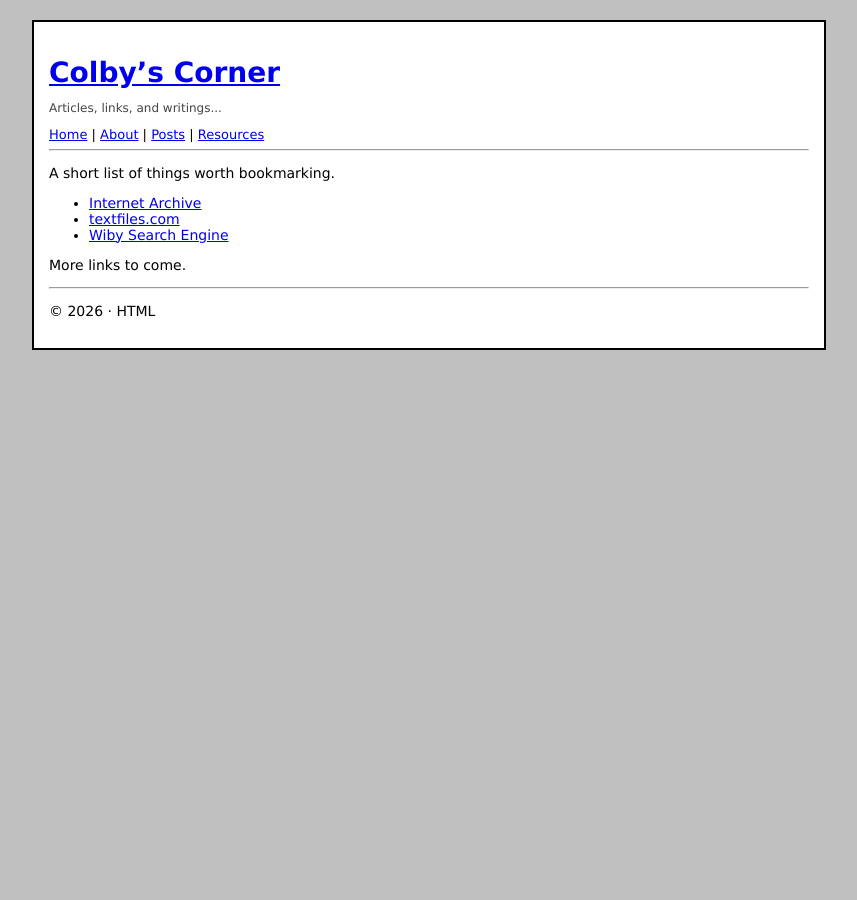
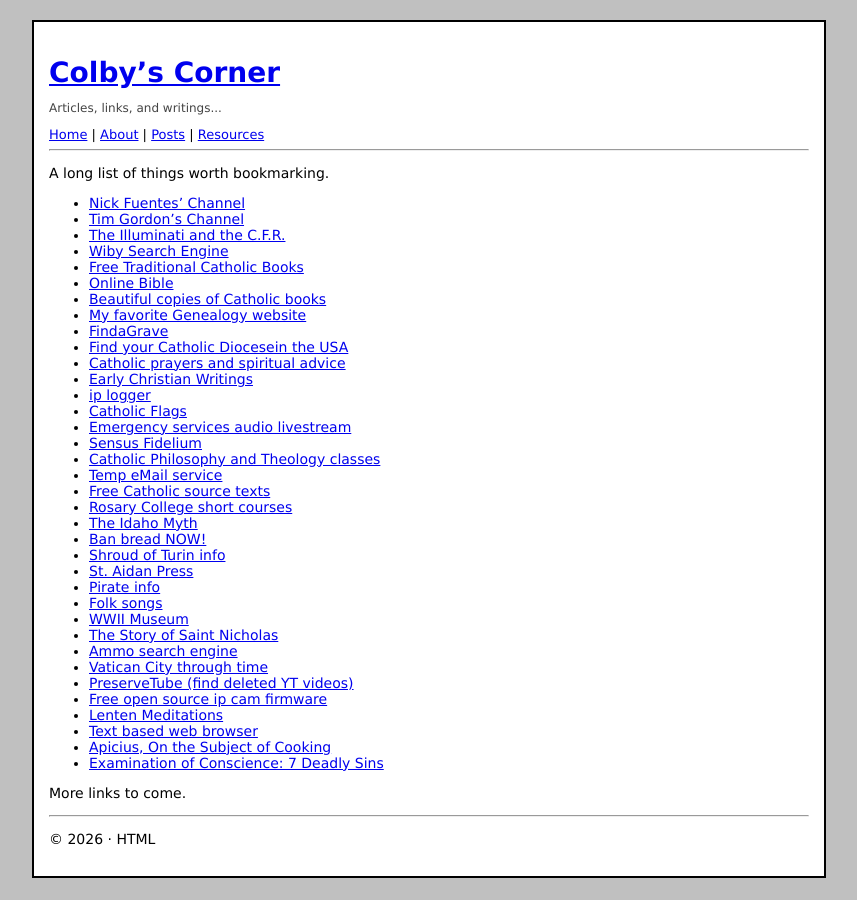
Before and after one commit to c-ee-g/c-ee-g.github.io, a Jekyll site: the page built from resources.md, in a window 1280 px wide. Shown: the whole page, without its empty margins (211-1068 px from the left). Built offline with Jekyll 4.4.1, drawn with Linux system fonts in a browser that asks for light colours.

Commit message:
Update resources list with new links
Expanded the list of resources with additional links and descriptions.

```diff
--- a/resources.md
+++ b/resources.md
@@ -3,10 +3,44 @@ layout: default
 title: Resources
 ---
 
-A short list of things worth bookmarking.
+A long list of things worth bookmarking.
 
-- <a href="https://archive.org">Internet Archive</a>
-- <a href="https://textfiles.com">textfiles.com</a>
+- <a href="https://rumble.com/c/nickjfuentes">Nick Fuentes' Channel</a>
+- <a href="https://rumble.com/user/TimothyGordon/channels">Tim Gordon's Channel</a>
+- <a href="https://rumble.com/embed/v4r2wnu)">The Illuminati and the C.F.R.</a>
 - <a href="https://wiby.me">Wiby Search Engine</a>
+- <a href="https://www.traditionalcatholic.co/free-catholicbooks/">Free Traditional Catholic Books</a>
+- <a href="https://www.drbo.org/">Online Bible</a>
+- <a href="https://www.baronius.com/">Beautiful copies of Catholic books</a>
+- <a href="https://www.familysearch.org/">My favorite Genealogy website</a>
+- <a href="https://www.findagrave.com/">FindaGrave</a>
+- <a href="https://maps.gavinr.com/usa-catholic-dioceses/">Find your Catholic Diocesein the USA</a>
+- <a href="https://www.nococcm.org/fr-freihofers-resources/">Catholic prayers and spiritual advice</a>
+- <a href="https://www.earlychristianwritings.com/ignatius.html">Early Christian Writings</a>
+- <a href="https://grabify.link/">ip logger</a>
+- <a href="tradflags.com">Catholic Flags</a>
+- <a href="https://www.broadcastify.com/">Emergency services audio livestream</a>
+- <a href="https://sensusfidelium.com/">Sensus Fidelium</a>
+- <a href="https://nsti.com/">Catholic Philosophy and Theology classes</a>
+- <a href="https://temp-mail.org/en/">Temp eMail service</a>
+- <a href="https://catholiclibrary.org/">Free Catholic source texts</a>
+- <a href="https://rosary.college/short-courses/">Rosary College short courses</a>
+- <a href="https://www.fantasymaps.com/stuff/idaho.html">The Idaho Myth</a>
+- <a href="http://user.pa.net/~nrwing/whataguy/banbread/">Ban bread NOW!</a>
+- <a href="https://shroud.com/menu.htm">Shroud of Turin info</a>
+- <a href="https://staidanpress.com/catalog/">St. Aidan Press</a>
+- <a href="https://www.thepirateking.com/index.htm">Pirate info</a>
+- <a href="https://www.contemplator.com/scotland/index.html">Folk songs</a>
+- <a href="http://www.robertsarmory.com/">WWII Museum</a>
+- <a href="https://pages.ucsd.edu/~dkjordan/scriptorium/nicholas/Nicholas.html">The Story of Saint Nicholas</a>
+- <a href="https://ammoseek.com/">Ammo search engine</a>
+- <a href="https://www.vaticanstate.va/en/state-and-government/history/vatican-city-through-time.html">Vatican City through time</a>
+- <a href="https://preservetube.com/">PreserveTube (find deleted YT videos)</a>
+- <a href="https://thingino.com/">Free open source ip cam firmware</a>
+- <a href="https://catholicharboroffaithandmorals.com/St.%20Thomas%20Aquinas%20Lenten%20Meditations.html">Lenten Meditations</a>
+- <a href="https://lynx.invisible-island.net/">Text based web browser</a>
+- <a href="https://penelope.uchicago.edu/Thayer/E/Roman/Texts/Apicius/7*.html">Apicius, On the Subject of Cooking</a>
+- <a href="https://colbyscorner.com/resources/7deadlysins.pdf">Examination of Conscience: 7 Deadly Sins</a>
+
 
 More links to come.
```
